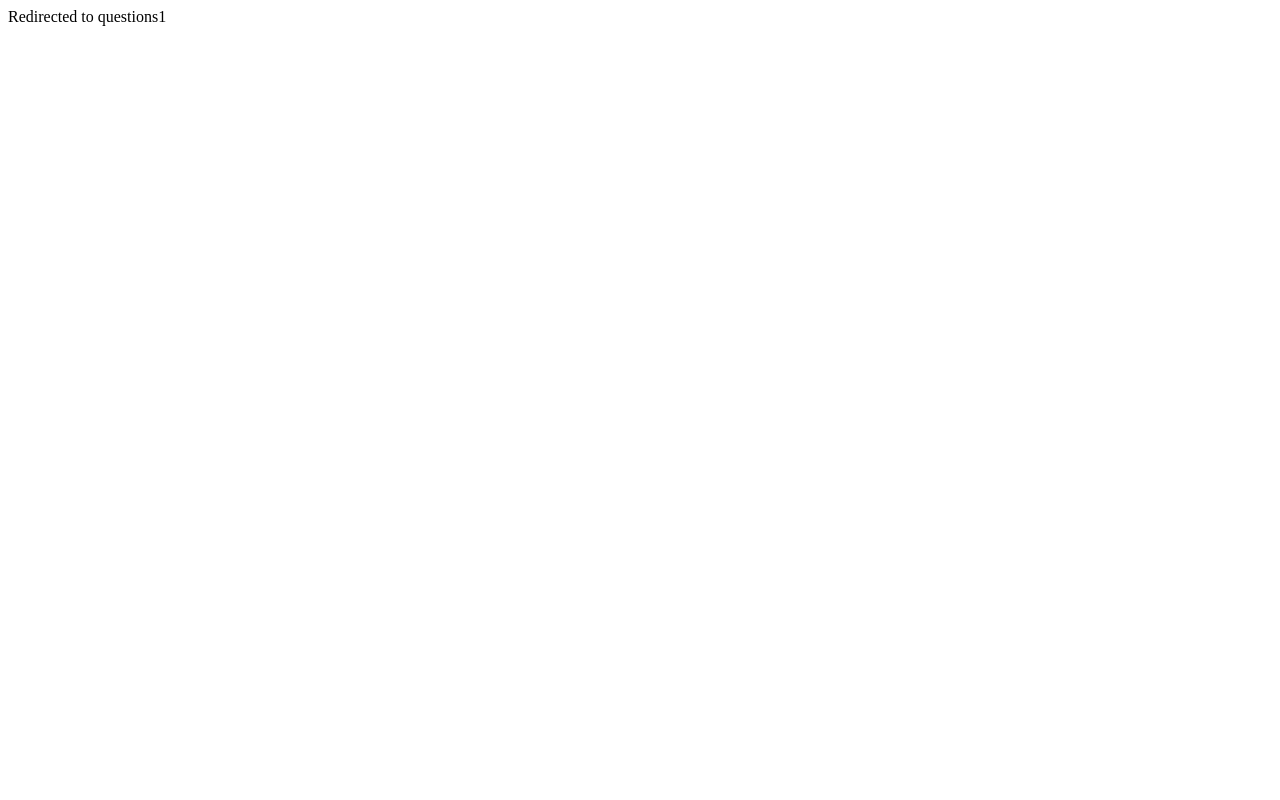
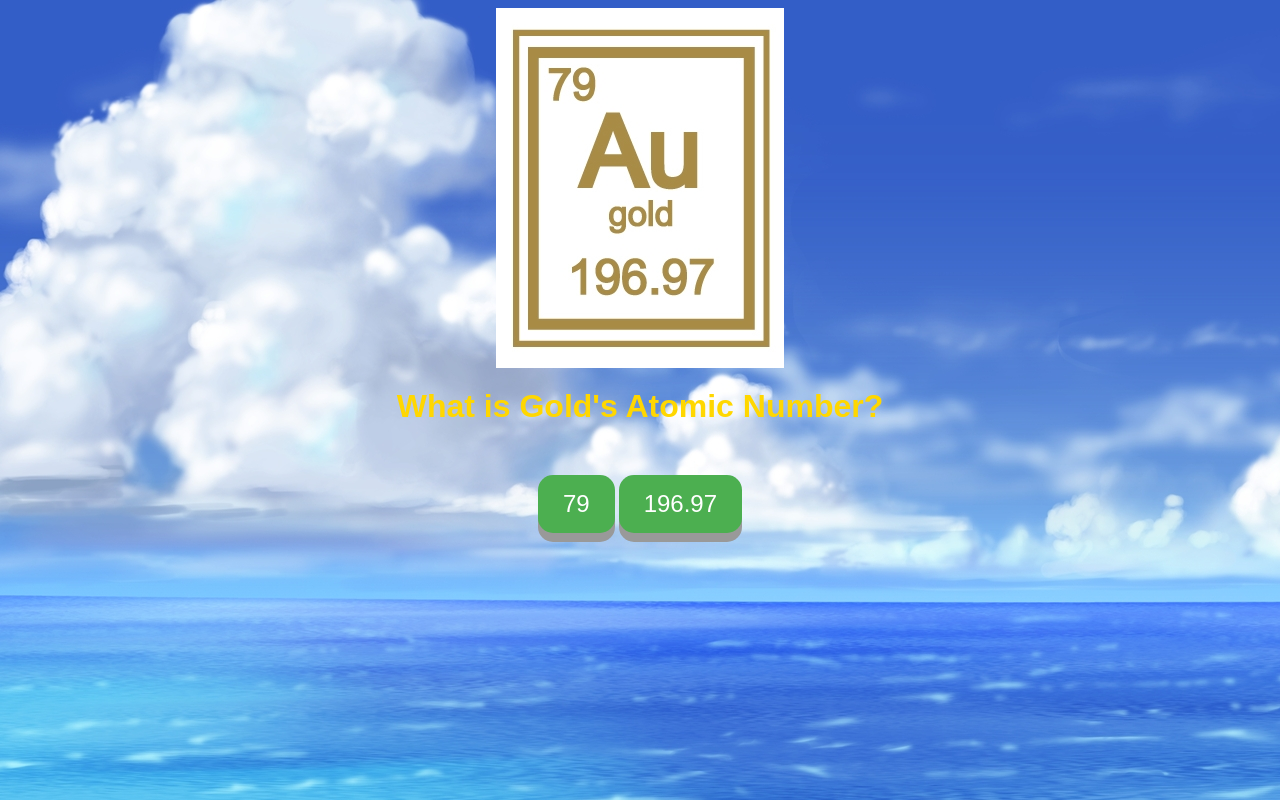
Before and after one commit to ChrisSheridan/ChrisSheridan.github.io, a plain HTML site: page question1.html in a window 1280 px wide. Drawn offline with Linux system fonts and the light colour scheme.

Commit message:
Major parts were worked in and up to Question 2

```diff
--- a/question1.html
+++ b/question1.html
@@ -1,4 +1,86 @@
 <!DOCTYPE>
 <html>
-    Redirected to questions1
+    <head>
+        <title>Mole Treasure Hunt</title>
+    </head>
+    <link href = "animate.css" rel="stylesheet">
+    <style type = "text/css">
+        body{
+            background-image: url(GreatSea.jpg);
+            overflow:hidden;
+        }
+        .question1{
+            font-family: "Arial", sans-serif;
+            color:gold;
+            margin: 0px auto 50px auto;
+            -webkit-animation-duration: 1s;
+            -webkit-animation-delay: 1s;
+        }
+        .gold{
+            width: auto;
+            height: auto;
+            max-height: 280px;
+            max-width: 322px;
+            margin: 0px auto 100px auto;
+            -webkit-animation-duration: 1s;
+            -webkit-animation-delay: 1s;
+        }
+        .button {
+            margin: 0px auto 0px auto;
+            -webkit-animation-duration: 1s;
+            -webkit-animation-delay: 2s;
+  display: inline-block;
+  padding: 15px 25px;
+  font-size: 24px;
+  cursor: pointer;
+  text-align: center;
+  text-decoration: none;
+  outline: none;
+  color: #fff;
+  background-color: #4CAF50;
+  border: none;
+  border-radius: 15px;
+  box-shadow: 0 9px #999;
+}
+        .button:hover {background-color: #3e8e41}
+
+.button:active {
+  background-color: #3e8e41;
+  box-shadow: 0 5px #666;
+  transform: translateY(4px);
+}
+
+        .button2 {
+            margin: 0px auto 0px auto;
+            -webkit-animation-duration: 1s;
+            -webkit-animation-delay: 3s;
+            display: inline-block;
+  padding: 15px 25px;
+  font-size: 24px;
+  cursor: pointer;
+  text-align: center;
+  text-decoration: none;
+  outline: none;
+  color: #fff;
+  background-color: #4CAF50;
+  border: none;
+  border-radius: 15px;
+  box-shadow: 0 9px #999;
+
+}
+        .button2:hover {background-color: #3e8e41}
+
+.button2:active {
+  background-color: #3e8e41;
+  box-shadow: 0 5px #666;
+  transform: translateY(4px);
+}
+    </style>
+    <body>
+        <center>
+        <div class="gold animated bounceInUp"><img src="Gold.jpg"></div>
+        <div class="question1 animated bounceInDown"><center><h1>What is Gold's Atomic Number?</h1></center></div>
+        <a href="question2.html"><button class="button animated bounceInUp">79</button></a>
+        <a href="wrong.html"><button class="button2 animated bounceInUp">196.97</button></a></center>
+    </body>
 </html>
```
Also changed, not shown: index.html (+8 -1 lines), wrong.html (+50 -0 lines), Gold.jpg (added), WalkThePlank.jpg (added), question2.html (added).
